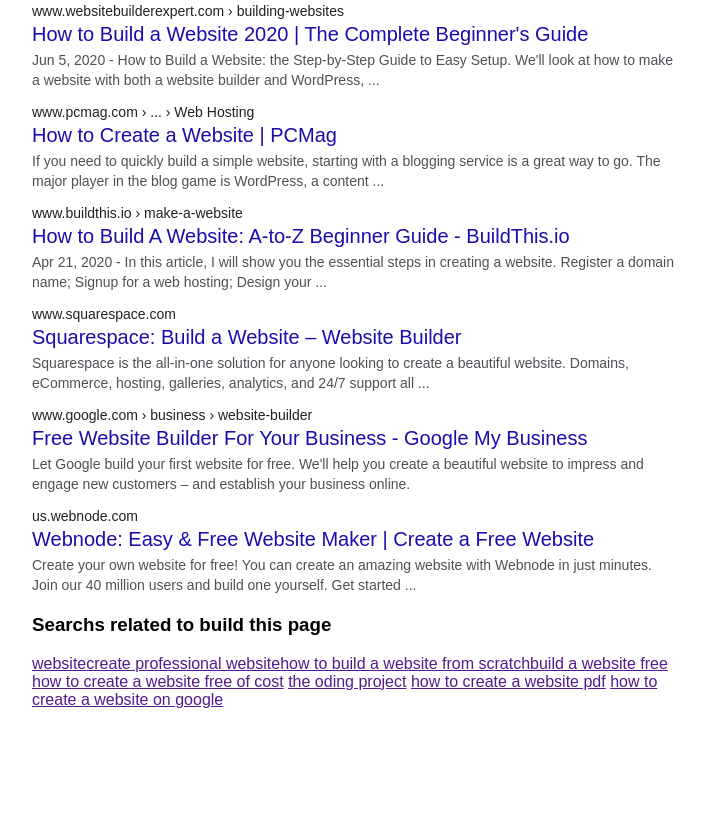
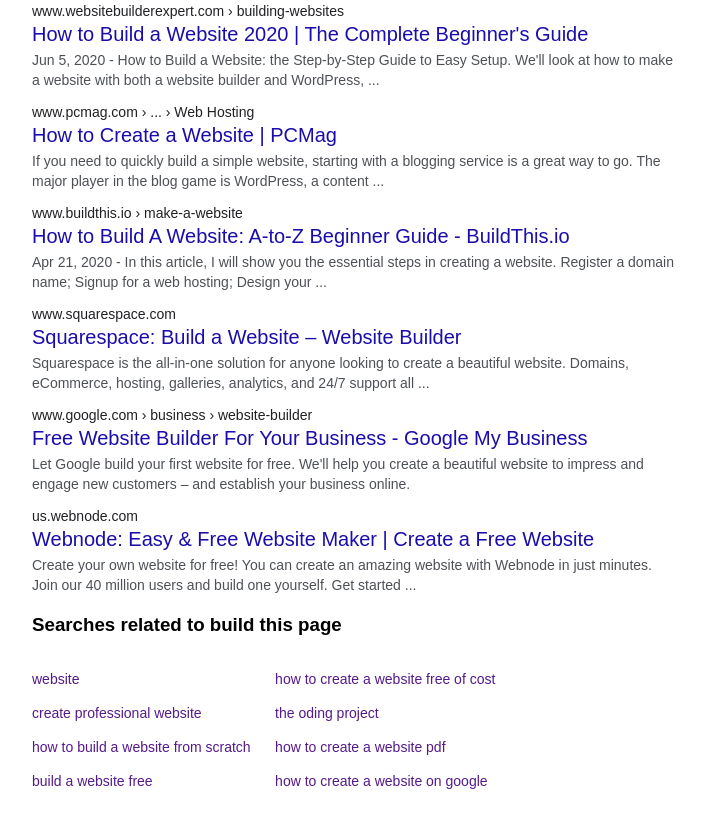
Before and after one commit to moinabyssinia/google-search-results, a plain HTML site: page index.html in a window 1280 px wide. Shown: the part 472-1285 px from the top of the page, without its empty margins (126-831 px from the left). Before the commit the page ends 1189 px from the top, so only its background shows below. Drawn offline with Linux system fonts and the light colour scheme.

Commit message:
added card section

```diff
--- a/index.html
+++ b/index.html
@@ -70,6 +70,8 @@
                 service is a great way to go. The major player in the blog game is WordPress, a content ...</p>
         </div>
 
+
+
         <div class="result">
             <p class="url">www.buildthis.io › make-a-website</p>
             <h3 class="page-title">How to Build A Website: A-to-Z Beginner Guide - BuildThis.io</h3>
@@ -103,19 +105,19 @@
         </div>
 
         <div>
-            <h3>Searchs related to build this page</h3>
+            <h3>Searches related to build this page</h3>
             <div class="card-section">
                 <div class="left-col">
-                    <a href="">website</a>
-                    <a href="">create professional website</a>
-                    <a href="">how to build a website from scratch</a>
-                    <a href="">build a website free</a>
+                    <p href=""><a href="">website</a> </p>
+                    <p href=""><a href="">create professional website</a> </p>
+                    <p href=""><a href="">how to build a website from scratch</a> </p>
+                    <p href=""><a href="">build a website free</a> </p>
                 </div>
                 <div class="right-col">
-                    <a href="">how to create a website free of cost</a>
-                    <a href="">the oding project</a>
-                    <a href="">how to create a website pdf</a>
-                    <a href="">how to create a website on google</a>
+                    <p href=""><a href="">how to create a website free of cost</a> </p>
+                    <p href=""><a href="">the oding project</a> </p>
+                    <p href=""><a href="">how to create a website pdf</a> </p>
+                    <p href=""><a href="">how to create a website on google</a> </p>
                 </div>
             </div>
         </div>
--- a/styles.css
+++ b/styles.css
@@ -68,10 +68,20 @@
     box-sizing: border-box;
 }
 .left-col{
+    box-sizing: border-box;
+    font-size: 14px;
     display: inline-block;
+    line-height: 20px;
+    vertical-align: top;
+    margin-right: 20px;
+}
+.right-col{
+    box-sizing: border-box;
+    font-size: 14px;
+    display: inline-block;
+    line-height: 20px;
     vertical-align: top;
 }
-.left-col a{
-    display: block;
-    float: left;
+.left-col a, .right-col a{
+    text-decoration: none;
 }
```
